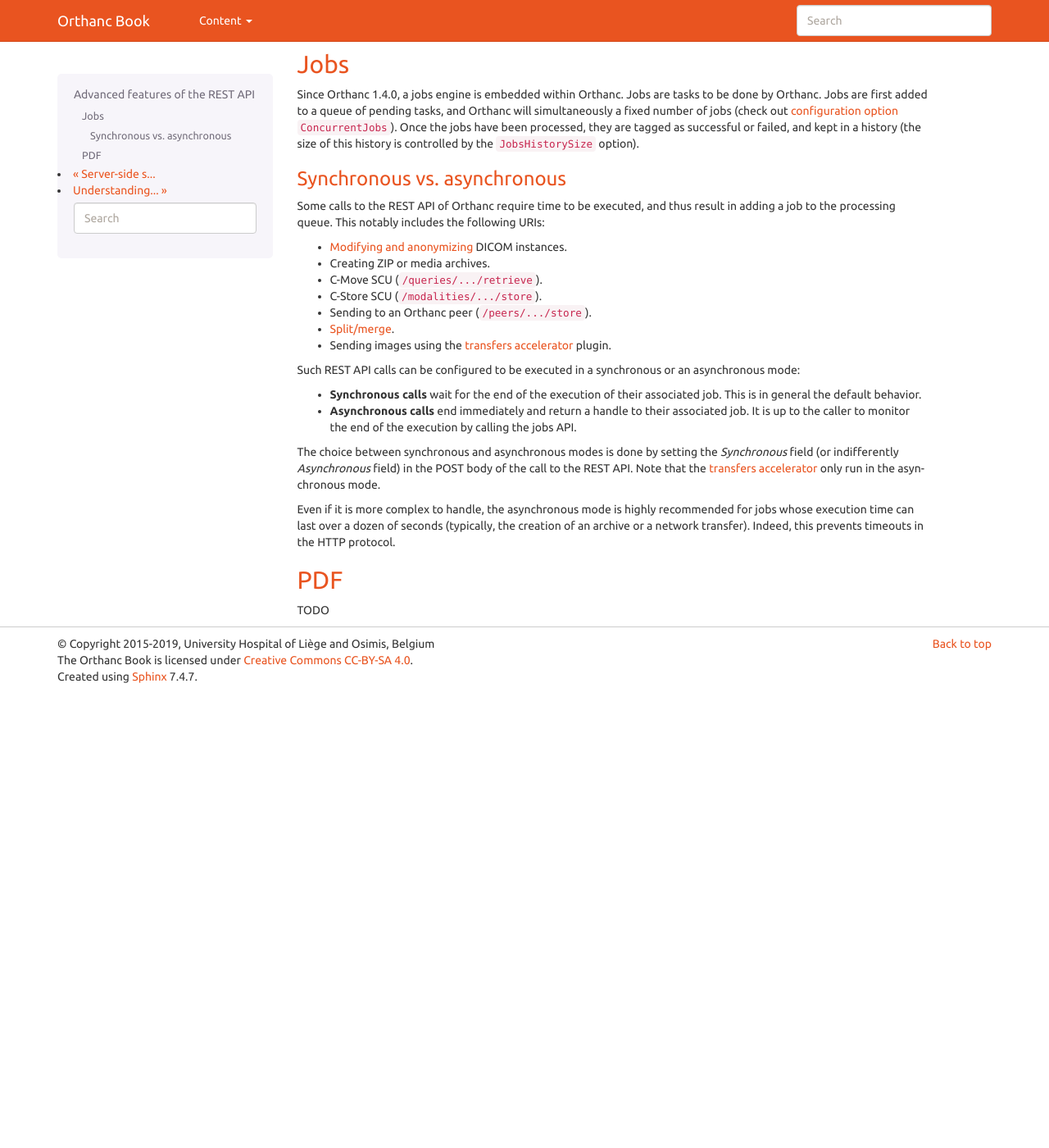
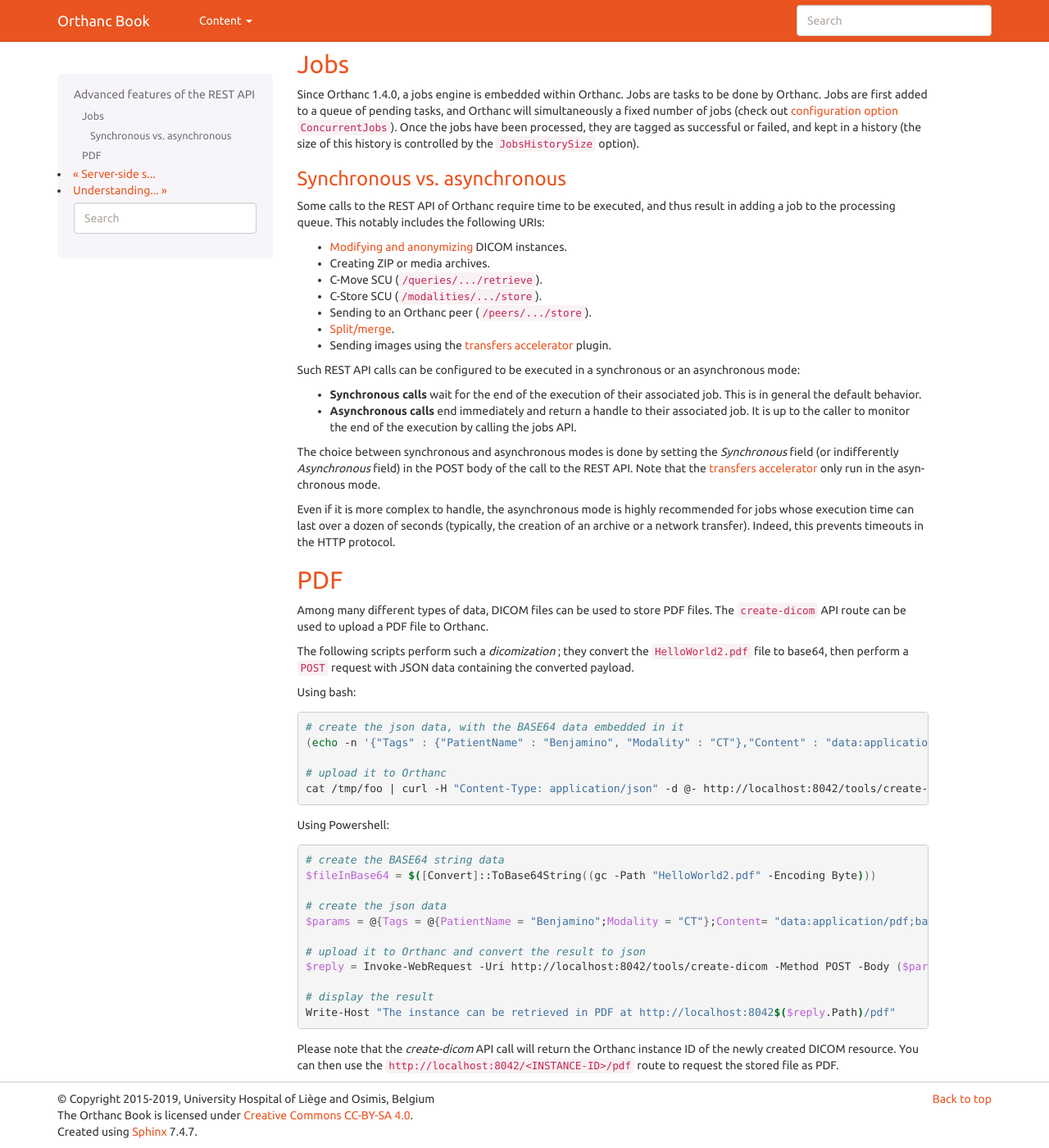
Before and after one commit to orthanc-mirrors/orthanc-book, a Sphinx documentation site: the page built from Sphinx/source/users/advanced-rest.rst, in a window 1280 px wide and 1400 px high, scrolled down 276 px. Shown: the whole window at 82% size. Built offline with Sphinx 7.4.7, drawn with Linux system fonts in a browser that asks for light colours; before the commit the page ends 1121 px from its top, so only the background shows below that.

Commit message:
Added tutorial that shows how to upload and retrieve PDF files using the REST API

```diff
--- a/Sphinx/source/users/advanced-rest.rst
+++ b/Sphinx/source/users/advanced-rest.rst
@@ -1,4 +1,5 @@
 .. _rest-advanced:
+.. highlight:: bash
 
 Advanced features of the REST API
 =================================
@@ -67,4 +68,30 @@
 PDF
 ---
 
-TODO
+Among many different types of data, DICOM files can be used to store PDF files. The ``create-dicom`` API route can be used to upload a PDF file to Orthanc.
+
+The following scripts perform such a *dicomization* ; they convert the ``HelloWorld2.pdf`` file to base64, then perform a ``POST`` request with JSON data containing the converted payload.
+
+Using bash::
+
+    # create the json data, with the BASE64 data embedded in it
+    (echo -n '{"Tags" : {"PatientName" : "Benjamino", "Modality" : "CT"},"Content" : "data:application/pdf;base64,'; base64 HelloWorld2.pdf; echo '"}') > /tmp/foo
+
+    # upload it to Orthanc
+    cat /tmp/foo | curl -H "Content-Type: application/json" -d @- http://localhost:8042/tools/create-dicom
+
+Using Powershell::
+
+    # create the BASE64 string data
+    $fileInBase64 = $([Convert]::ToBase64String((gc -Path "HelloWorld2.pdf" -Encoding Byte)))
+
+    # create the json data
+    $params = @{Tags = @{PatientName = "Benjamino";Modality = "CT"};Content= "data:application/pdf;base64,$fileInBase64"}
+
+    # upload it to Orthanc and convert the result to json
+    $reply = Invoke-WebRequest -Uri http://localhost:8042/tools/create-dicom -Method POST -Body ($params|ConvertTo-Json) -ContentType "application/json" | ConvertFrom-Json
+
+    # display the result
+    Write-Host "The instance can be retrieved in PDF at http://localhost:8042$($reply.Path)/pdf"
+
+Please note that the `create-dicom` API call will return the Orthanc instance ID of the newly created DICOM resource. You can then use the ``http://localhost:8042/<INSTANCE-ID>/pdf`` route to request the stored file as PDF.
```
